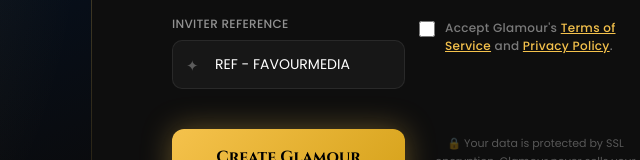
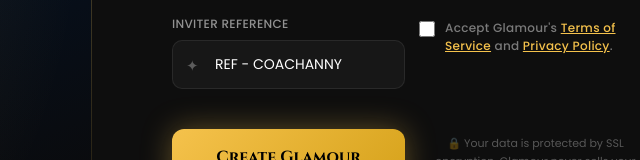
Before and after one commit to glamour-digital/GLAMOUR_INNOVATION, a plain HTML site: page register.html in a window 1280 px wide. Shown: the part 640-800 px from the top of the page, 548-1188 px from the left. Drawn offline with Linux system fonts and the light colour scheme.

Commit message:
Update register.html

```diff
--- a/register.html
+++ b/register.html
@@ -695,7 +695,7 @@
     <label for="referral">INVITER REFERENCE</label>
     <div class="input-wrap">
       <span class="input-icon" aria-hidden="true">✦</span>
-      <input type="text" id="referral" name="referral" value="REF - FAVOURMEDIA"
+      <input type="text" id="referral" name="referral" value="REF - COACHANNY"
              readonly autocomplete="off" style="cursor: default;">
     </div>
   </div>
```
